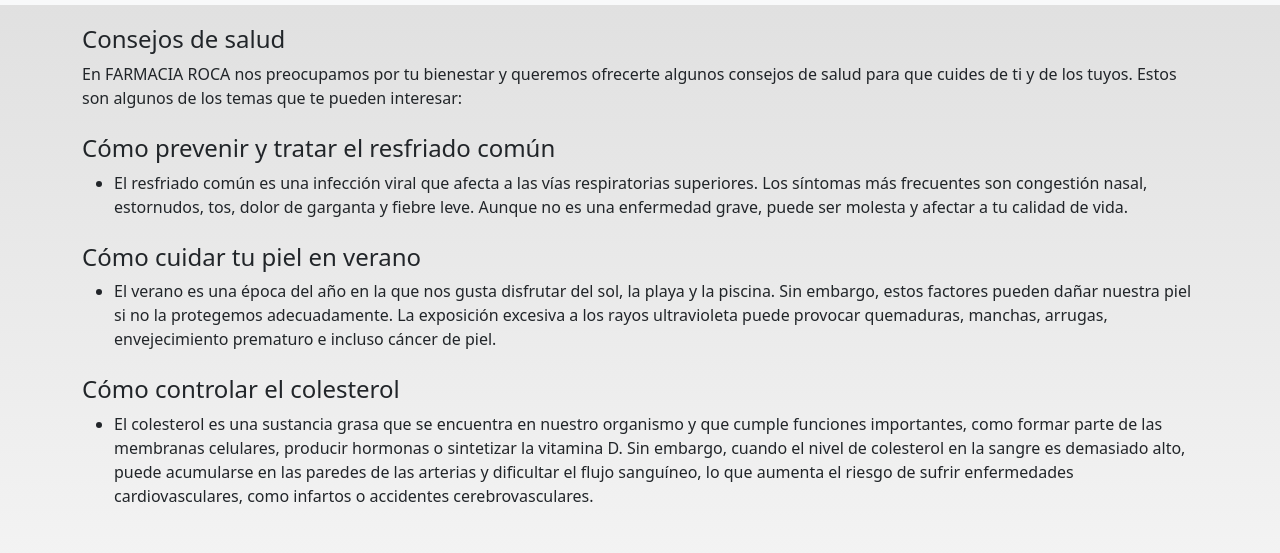
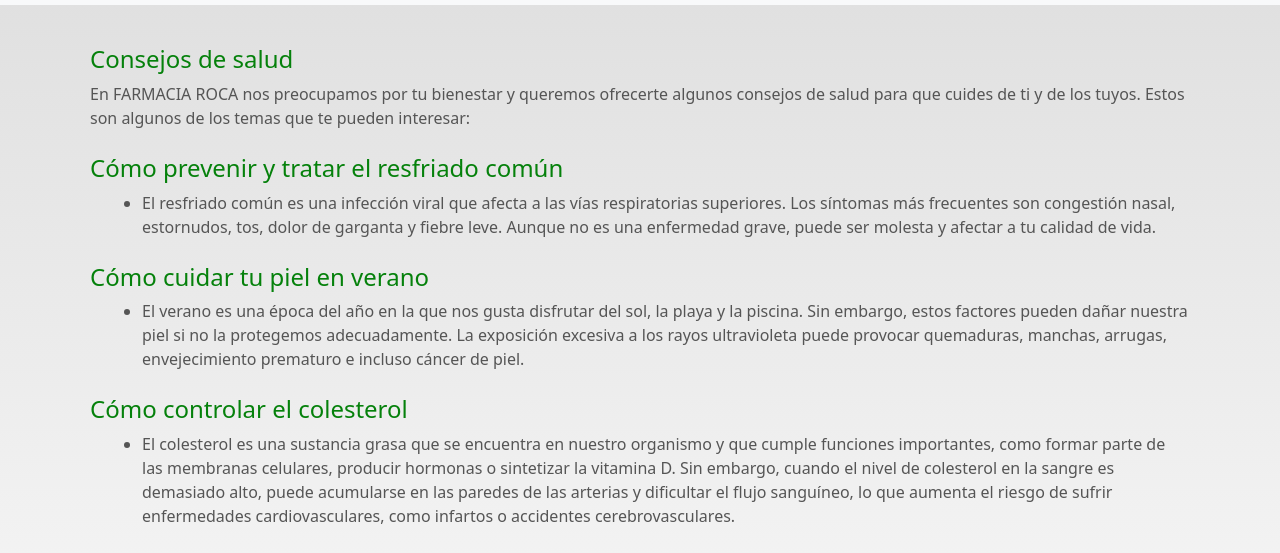
Before and after one commit to eMMa87CR/Victor-Emmanuel-Mercado---Comision-56575, a plain HTML site: page html/consejos.html in a window 1280 px wide. Shown: the part 189-742 px from the top of the page. Drawn offline with nearby package versions, Linux system fonts and the light colour scheme.

Commit message:
cambios consejos y sass

```diff
--- /dev/null
+++ b/SCSS/layout/_main-consejos.scss
@@ -0,0 +1,37 @@
+@import "../utilities/variables";
+
+main.container {
+  margin-top: $espaciado;
+  padding: $espaciado;
+
+  section {
+    div.mb-4 {
+      margin-bottom: $espaciado;
+
+      h4 {
+        font-size: 1.5rem;
+        color: $color-primario;
+      }
+
+      p {
+        font-size: $base-font-size;
+        color: $color-texto-enlace;
+      }
+
+      ul {
+        list-style-type: disc;
+        margin-left: 20px;
+        margin-bottom: 10px;
+      }
+
+      li {
+        font-size: $base-font-size;
+        color: $color-texto-enlace;
+      }
+    }
+
+    p.btn.btn-primary {
+      margin-top: $espaciado;
+    }
+  }
+}
--- a/SCSS/style.scss
+++ b/SCSS/style.scss
@@ -3,3 +3,4 @@
 @import "layout/header";
 @import "layout/main-index";
 @import "layout/main-nosotros";
+@import "layout/main-consejos";
--- a/html/consejos.html
+++ b/html/consejos.html
@@ -8,6 +8,7 @@
     <link rel="stylesheet" href="/css/style.css">
     <link href="https://cdn.jsdelivr.net/npm/bootstrap@5.3.2/dist/css/bootstrap.min.css" rel="stylesheet"
         integrity="sha384-T3c6CoIi6uLrA9TneNEoa7RxnatzjcDSCmG1MXxSR1GAsXEV/Dwwykc2MPK8M2HN" crossorigin="anonymous">
+    <link href="https://unpkg.com/aos@2.3.1/dist/aos.css" rel="stylesheet">
 </head>
 
 <body>
@@ -50,12 +51,12 @@
     </header>
     <main class="container">
         <section>
-            <article class="mb-4">
+            <div class="mb-4">
                 <h4>Consejos de salud</h4>
                 <p>En FARMACIA ROCA nos preocupamos por tu bienestar y queremos ofrecerte algunos consejos de salud para
                     que cuides de ti y de los tuyos. Estos son algunos de los temas que te pueden interesar:</p>
-            </article>
-            <article class="mb-4">
+            </div>
+            <div class="mb-4" data-aos="fade-right">
                 <h4>Cómo prevenir y tratar el resfriado común</h4>
                 <ul>
                     <li>El resfriado común es una infección viral que afecta a las vías respiratorias superiores. Los
@@ -63,8 +64,8 @@
                         Aunque no es una enfermedad grave, puede ser molesta y afectar a tu calidad de vida.</li>
                     <!-- Otros ítems de la lista -->
                 </ul>
-            </article>
-            <article class="mb-4">
+            </div>
+            <div class="mb-4" data-aos="fade-left">
                 <h4>Cómo cuidar tu piel en verano</h4>
                 <ul>
                     <li>El verano es una época del año en la que nos gusta disfrutar del sol, la playa y la piscina. Sin
@@ -73,8 +74,8 @@
                         envejecimiento prematuro e incluso cáncer de piel.</li>
                     <!-- Otros ítems de la lista -->
                 </ul>
-            </article>
-            <article class="mb-4">
+            </div>
+            <div class="mb-4" data-aos="fade-right">
                 <h4>Cómo controlar el colesterol</h4>
                 <ul>
                     <li>El colesterol es una sustancia grasa que se encuentra en nuestro organismo y que cumple
@@ -85,7 +86,7 @@
                         cerebrovasculares.</li>
                     <!-- Otros ítems de la lista -->
                 </ul>
-            </article>
+            </div>
         </section>
         <p><a href="#top" class="btn btn-primary mt-4">Volver arriba</a></p>
     </main>
@@ -126,6 +127,10 @@
     <script src="https://cdn.jsdelivr.net/npm/bootstrap@5.3.2/dist/js/bootstrap.min.js"
         integrity="sha384-BBtl+eGJRgqQAUMxJ7pMwbEyER4l1g+O15P+16Ep7Q9Q+zqX6gSbd85u4mG4QzX+"
         crossorigin="anonymous"></script>
+    <script src="https://unpkg.com/aos@2.3.1/dist/aos.js"></script>
+    <script>
+        AOS.init();
+      </script>
 </body>
 
 </html>
```
Also changed, not shown: html/contacto.html (+7 -1 lines), html/nosotros.html (+5 -0 lines), html/servicios.html (+5 -0 lines), index.html (+5 -0 lines), css/style.css, 1 other file.
